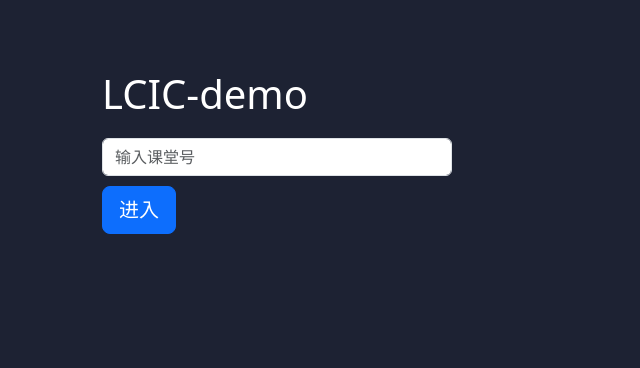
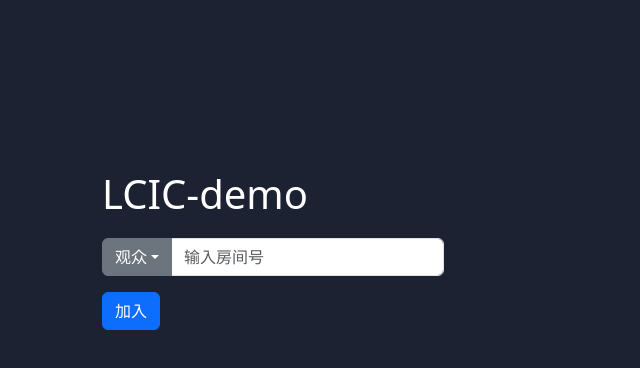
Before and after one commit to tencentyun/lcic-UIlessdemo, a Next.js app: page / in a window 1280 px wide. Shown: the top 368 px of the page, without its empty margins (0-640 px from the left). Built offline with nearby package versions, Linux system fonts and the light colour scheme.

Commit message:
feat: 文件更新

```diff
--- a/src/app/class/components/chat/chat.tsx
+++ b/src/app/class/components/chat/chat.tsx
@@ -149,11 +149,13 @@ export function Chat(Props: { children?: any }) {
       <div key={item.ID} className={`${styles["message"]}`}>
         <span className={`${styles["nick"]}`}>{item.NickName}：</span>
         {item.MsgBody.map((msg) => {
+          /**
+           * 检查是否表情
+           */
           let target = emojiList.find(
             (emoji) => emoji.text === msg.MsgContent.Text
           );
           if (target) {
-            debug("target.val!.icon:", target.val!.icon);
             return <div key={item.ID} className={target.val!.img}></div>;
           }
           return msg.MsgContent.Text;
--- a/src/app/class/page.tsx
+++ b/src/app/class/page.tsx
@@ -84,7 +84,6 @@ export default function Home(Props: {
   }, [state.tcic]);
 
   useEffect(() => {
-    debug("state.tim:", state.tim);
     if (state.tim) {
       state.tim.on("saasadminMsgReceived", (payload: any, data: any) => {
         debug("saasadminMsgReceived:", payload);
@@ -354,6 +353,7 @@ export default function Home(Props: {
           onHide={memberListHide}
         ></MemberList>
         <InfoPanel visible={roomInfoVisible} onHide={roomInfoHide}></InfoPanel>
+        {start ? (
           <Footer>
             <div className="row">
               <div className="col-8">
@@ -364,6 +364,9 @@ export default function Home(Props: {
               </div>
             </div>
           </Footer>
+        ) : (
+          <></>
+        )}
       </main>
     </>
   );
--- a/src/app/page.module.css
+++ b/src/app/page.module.css
@@ -2,7 +2,7 @@
   display: flex;
   flex-direction: column;
   /* justify-content: center; */
-  padding-top: 50px;
+  padding-top: 150px;
   background-color: #1d2233;
   align-items: center;
   min-height: 100vh;
@@ -20,7 +20,7 @@
 }
 
 .login-btn {
-  margin-top: 10px;
+  /* width: 200px; */
 }
 
 .demo-title {
--- a/src/app/page.tsx
+++ b/src/app/page.tsx
@@ -16,8 +16,18 @@ import { BootContext } from "../../contexts/boot.context";
 // :
 // "tic_push_user_326322678_168497"
 
+const enum MenuType {
+  Audience = "0",
+  Owner = "1",
+}
+
 export default function Home() {
   let [classId, setClassId] = useState("");
+  let [currentType, setCurrentType] = useState<any>(MenuType.Audience);
+  let [hostNick, setHostNick] = useState(
+    `Host${Math.floor(Math.random() * 1000)}`
+  );
+
   let changeHandler = (e: React.ChangeEvent<HTMLInputElement>) => {
     if (!/^\d+$/.test(e.target.value)) {
       setClassId("");
@@ -25,34 +35,184 @@ export default function Home() {
     }
     setClassId(e.target.value);
   };
+  let nickChangeHandler = (e: React.ChangeEvent<HTMLInputElement>) => {
+    setHostNick(e.target.value);
+  };
 
+  let createRoomHandler = async () => {
+    let getUnixTime = function (time: number) {
+      return Math.floor(time / 1000);
+    };
+
+    let getCreateRoomParam = (uin: string, sdkId: string) => {
+      let nowTime = new Date().getTime();
+      let endTime = nowTime + 1000 * 60 * 60 * 3; //3小时结束
+      return {
+        Name: `测试房间${Math.floor(Math.random() * 1000)}`,
+        TeacherId: hostNick,
+        Assistants: [],
+        StartTime: getUnixTime(nowTime),
+        EndTime: getUnixTime(endTime),
+        RoomType: 0, //班型，0-小班课，1-大班课
+        MaxMicNumber: 10, // 最大连麦人数，不包括老师，[0, 16]
+        // RTCAudienceNumber: parseInt(this.roomConfig.MaxMicNumber, 10) + 1, // rtc互动房间人数需要加上老师
+        RTCAudienceNumber: 50, // 不能只加老师，还要包括其他不上台但是要拉rtc流的人，否则超出的用户只能拉快直播流
+        /**
+       * const innerLayoutConfig = {
+          videodoc: {
+            SubType: 'videodoc',
+            VideoOrientation: 0,
+          },
+          video: {
+            SubType: 'video',
+            VideoOrientation: 0,
+          },
+          videoPortrait: {
+            SubType: 'video',
+            VideoOrientation: 1,
+          },
+       * };
+       */
+        SubType: "videodoc", // 教室布局
+        VideoOrientation: 0, // 视频方向，0-横屏，1-竖屏
+        RecordLayout: 1, //  录制模板，枚举值参考 https://cloud.tencent.com/document/product/1639/89744#dbdb018b-d36f-488b-b830-deb6689c9c64
+        AudienceType: 1, //观看类型，1-RTC观看, 2-CDN观看（大班课）
+        AutoMic: 0, // 是否允许学生自动上麦,1允许，0不允许
+        EnableDirectControl: 0, //方向控制 ,0-不允许，1-允许
+        AudioQuality: 0, // 音质，0-标准音质，1-高音质
+        Resolution: 2, // 分辨率，1-标准，2-高清，3-全高清
+        InteractionMode: 0, // 开启专注模式。0 收看全部角色音视频(默认) 1 只看老师和助教
+        IsGradingRequiredPostClass: 0, // 是否开启课后评分，0-不开启，1-开启,Tips: 这种逻辑建议自行实现
+        DisableRecord: 1, // 是否开启录制 1-开启，-0-关闭
+        Uin: "this.uin",
+        SdkAppId: "parseInt(this.sdkAppId, 10)",
+        scene: "default", //场景值，控制可配用于加载自定义JS/CSS
+        env: "prod",
+      };
+    };
+  };
   let enterRoomHandler = async () => {
     let demoInfo = new Demo();
+    if (!classId) {
+      return;
+    }
     let userInfo = await demoInfo.developInit(classId);
     console.log("enter room", userInfo);
     window.location.href = `${window.location.href}/class?cid=${classId}&uid=${userInfo.UserId}&token=${userInfo.Token}`;
   };
+
+  let MenuList: TCIC.Common.Item<{
+    placeHolder: string;
+  }>[] = [
+    {
+      id: MenuType.Audience,
+      text: "观众",
+      val: {
+        placeHolder: "输入房间号",
+      },
+    },
+    {
+      id: MenuType.Owner,
+      text: "房主",
+      val: {
+        placeHolder: "输入昵称",
+      },
+    },
+  ];
+
   return (
     <main className={`${styles.main} `}>
       <div className="container-lg">
         <div className="row">
           <div className="col">
             <h1 className={`${styles["demo-title"]}`}>LCIC-demo</h1>
+
             <div className={`${styles["inputWrap"]}`}>
+              <div className="input-group mb-3">
+                <button
+                  className="btn  btn-secondary dropdown-toggle"
+                  type="button"
+                  data-bs-toggle="dropdown"
+                  aria-expanded="false"
+                >
+                  {MenuList[Number(currentType)].text}
+                </button>
+                <ul className="dropdown-menu">
+                  {MenuList.map((item) => (
+                    <li
+                      key={item.id}
+                      onClick={() => {
+                        setCurrentType(item.id);
+                      }}
+                    >
+                      <a className="dropdown-item">{item.text}</a>
+                    </li>
+                  ))}
+                </ul>
+                {currentType === MenuType.Audience ? (
                   <input
+                    type="text"
                     className="form-control me-2"
-                type="search"
-                placeholder="输入课堂号"
+                    placeholder={MenuList[Number(currentType)].val?.placeHolder}
                     aria-label="Search"
                     value={classId}
                     onChange={changeHandler}
                   />
+                ) : (
+                  <input
+                    type="text"
+                    className="form-control me-2"
+                    placeholder={MenuList[Number(currentType)].val?.placeHolder}
+                    aria-label="Search"
+                    value={hostNick}
+                    onChange={nickChangeHandler}
+                  />
+                )}
+              </div>
+              {currentType === MenuType.Audience ? (
                 <button
-                className={`btn btn-lg btn-primary ${styles["login-btn"]}`}
+                  className={`btn btn-primary `}
                   onClick={enterRoomHandler}
                 >
-                进入
+                  加入
                 </button>
+              ) : (
+                <>
+                  <div className="dropdown input-group mb-3">
+                    <button
+                      className="btn btn-secondary dropdown-toggle"
+                      type="button"
+                      data-bs-toggle="dropdown"
+                      aria-expanded="false"
+                    >
+                      Dropdown button
+                    </button>
+                    <ul className="dropdown-menu">
+                      <li>
+                        <a className="dropdown-item" href="#">
+                          Action
+                        </a>
+                      </li>
+                      <li>
+                        <a className="dropdown-item" href="#">
+                          Another action
+                        </a>
+                      </li>
+                      <li>
+                        <a className="dropdown-item" href="#">
+                          Something else here
+                        </a>
+                      </li>
+                    </ul>
+                  </div>
+                  <button
+                    className={`btn btn-primary`}
+                    onClick={createRoomHandler}
+                  >
+                    创建
+                  </button>
+                </>
+              )}
             </div>
           </div>
         </div>
```
Lines whose indentation alone changed are shown as unchanged.
